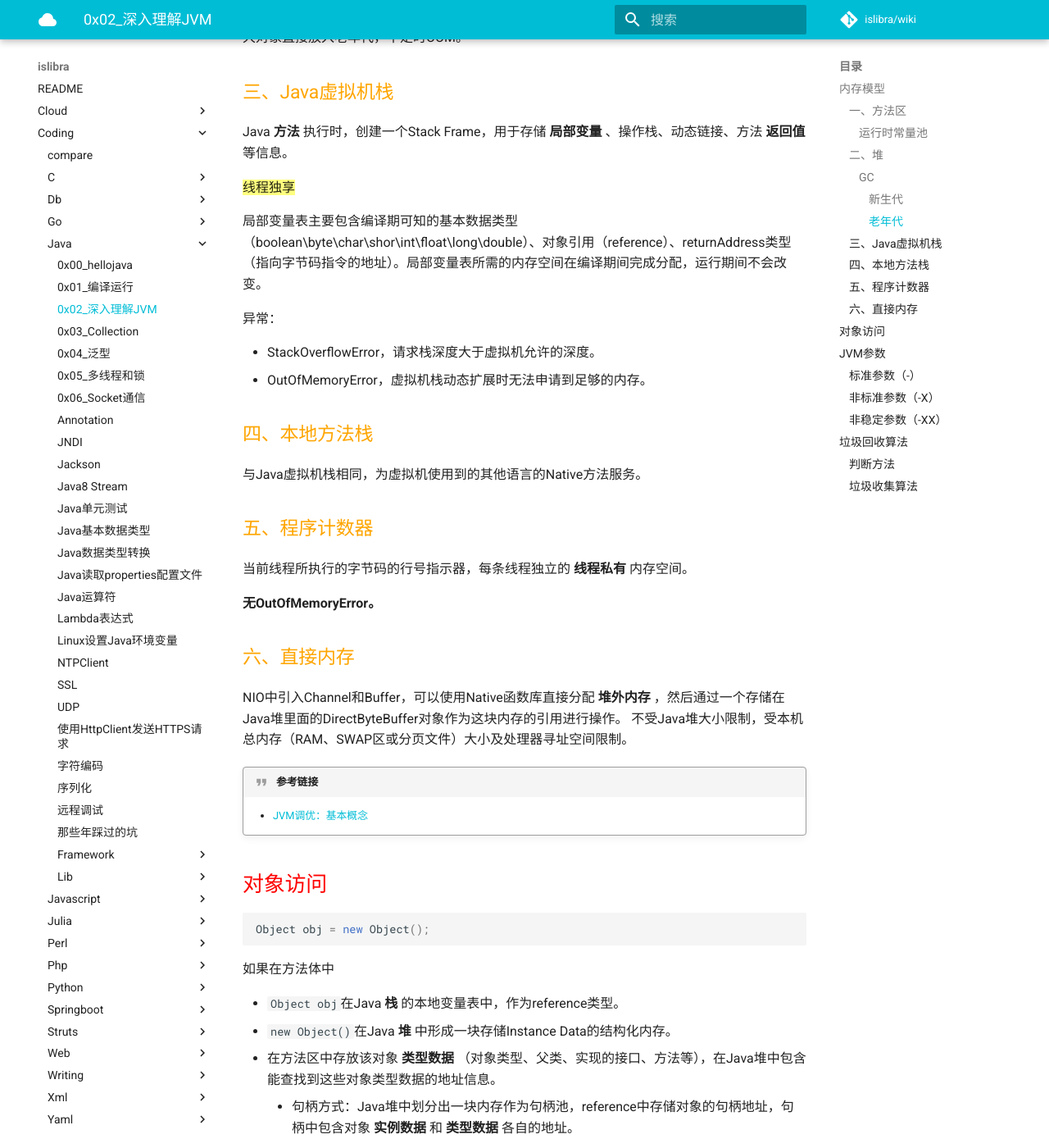
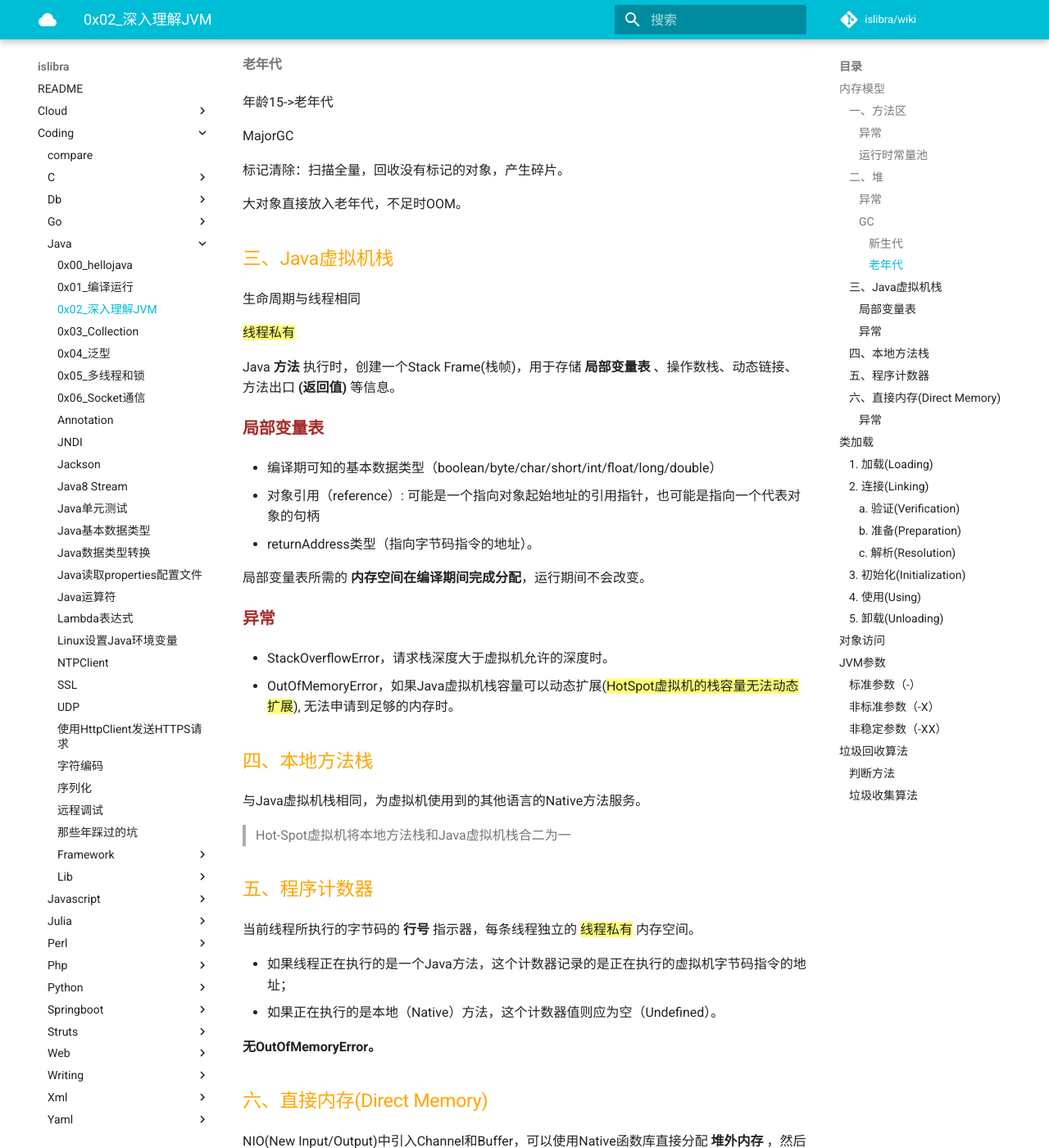
Before and after one commit to islibra/wiki, an MkDocs documentation site: the page built from docs/coding/java/0x02_深入理解JVM.md, in a window 1280 px wide and 1400 px high, scrolled down 1558 px. Shown: the whole window at 82% size. Built offline with MkDocs 1.6.1 and Material for MkDocs 9.7.7, drawn with Linux system fonts in a browser that asks for light colours; comment, search, counter and statistics services are not loaded; some of the changed text lies outside the part shown.

Commit message:
Update 0x02_深入理解JVM.md

````diff
--- a/docs/coding/java/0x02_深入理解JVM.md
+++ b/docs/coding/java/0x02_深入理解JVM.md
@@ -1,18 +1,22 @@
 # 0x02_深入理解JVM
+
+Java与C/C++最大的区别：内存动态分配和垃圾收集，无需为new写delete/free。
 
 ## 内存模型
 
 ### 一、方法区
 
+所有 {==线程共享==} 的内存区域。
+
 存储已被JVM加载的 **class**, jar, **常量**, **静态变量**, 即时编译器编译后的代码等, 包含类名称, 类型(枚举, 类, 接口), 字段, 方法
 
-各个 **线程共享** 的内存区域。
-
-HotSpot虚拟机的设计团队把GC扩展至方法区，并成为永久代（**Permanent Generation**）。后续规划搬迁至Native Memory。
+> HotSpot虚拟机的设计团队把GC扩展至方法区，并成为永久代（**Permanent Generation**）, 使用参数-XX:MaxPermSize设置上限, 更容易出现内存溢出。JDK8已搬迁至本地内存(Native Memory)中的元空间(Meta-space)。
 
 垃圾回收较少，主要针对 **常量池和对类型的卸载** 。
 
-异常：OutOfMemoryError，方法区无法满足内存分配需求。
+#### 异常
+
+- OutOfMemoryError，方法区无法满足内存分配需求。
 
 #### 运行时常量池
 
@@ -22,15 +26,17 @@ HotSpot虚拟机的设计团队把GC扩展至方法区，并成为永久代（**
 
 Java应用 1:1 JVM实例 1:1 堆
 
+所有{==线程共享==}的一块内存区域，在虚拟机启动时创建。
+
 存储 **new** 对象实例, this指针, **数组**
 
-所有{==线程共享==}的一块内存区域，在虚拟机启动时创建。
+{==GC的主要区域==}
 
-{==GC的主要区域==}，分为新生代和老年代。
+在启动参数中通过 **-Xms初始值** 和 **-Xmx最大值** 控制。
 
-在启动参数中通过-Xms初始值和-Xmx最大值控制。
+#### 异常
 
-异常：OutOfMemoryError，堆中没有内存完成实例分配，并且堆无法再扩展。
+- OutOfMemoryError: 堆中没有内存完成实例分配，并且堆无法再扩展。
 
 #### GC
 
@@ -62,35 +68,132 @@ MajorGC
 
 ### 三、Java虚拟机栈
 
-Java **方法** 执行时，创建一个Stack Frame，用于存储 **局部变量** 、操作栈、动态链接、方法 **返回值** 等信息。
+生命周期与线程相同
 
-{==线程独享==}
+{==线程私有==}
 
-局部变量表主要包含编译期可知的基本数据类型（boolean\byte\char\shor\int\float\long\double）、对象引用（reference）、returnAddress类型（指向字节码指令的地址）。局部变量表所需的内存空间在编译期间完成分配，运行期间不会改变。
+Java **方法** 执行时，创建一个Stack Frame(栈帧)，用于存储 **局部变量表** 、操作数栈、动态链接、方法出口 **(返回值)** 等信息。
 
-异常：
+#### 局部变量表
 
-+ StackOverflowError，请求栈深度大于虚拟机允许的深度。
-+ OutOfMemoryError，虚拟机栈动态扩展时无法申请到足够的内存。
+- 编译期可知的基本数据类型（boolean/byte/char/short/int/float/long/double）
+- 对象引用（reference）: 可能是一个指向对象起始地址的引用指针，也可能是指向一个代表对象的句柄
+- returnAddress类型（指向字节码指令的地址）。
+
+局部变量表所需的 **内存空间在编译期间完成分配**，运行期间不会改变。
+
+#### 异常
+
++ StackOverflowError，请求栈深度大于虚拟机允许的深度时。
++ OutOfMemoryError，如果Java虚拟机栈容量可以动态扩展({==HotSpot虚拟机的栈容量无法动态扩展==}), 无法申请到足够的内存时。
 
 ### 四、本地方法栈
 
 与Java虚拟机栈相同，为虚拟机使用到的其他语言的Native方法服务。
 
+> Hot-Spot虚拟机将本地方法栈和Java虚拟机栈合二为一
+
 ### 五、程序计数器
 
-当前线程所执行的字节码的行号指示器，每条线程独立的 **线程私有** 内存空间。
+当前线程所执行的字节码的 **行号** 指示器，每条线程独立的 {==线程私有==} 内存空间。
+
+- 如果线程正在执行的是一个Java方法，这个计数器记录的是正在执行的虚拟机字节码指令的地址；
+- 如果正在执行的是本地（Native）方法，这个计数器值则应为空（Undefined）。
 
 **无OutOfMemoryError。**
 
-### 六、直接内存
+### 六、直接内存(Direct Memory)
 
-NIO中引入Channel和Buffer，可以使用Native函数库直接分配 **堆外内存** ，然后通过一个存储在Java堆里面的DirectByteBuffer对象作为这块内存的引用进行操作。
+NIO(New Input/Output)中引入Channel和Buffer，可以使用Native函数库直接分配 **堆外内存** ，然后通过一个存储在Java堆里面的DirectByteBuffer对象作为这块内存的引用进行操作。
+
 不受Java堆大小限制，受本机总内存（RAM、SWAP区或分页文件）大小及处理器寻址空间限制。
+
+#### 异常
+
+- OutOfMemoryError, 动态扩展时超过物理内存限制
 
 
 !!! quote "参考链接"
     - [JVM调优：基本概念](https://mp.weixin.qq.com/s/iqgoKZOWz_RXxqclwoQlHg)
+
+
+## 类加载
+
+Java虚拟机把描述类的数据, 从class文件加载到内存(方法区), 并对数据进行校验、转换解析和初始化，最终形成可被虚拟机直接使用的Java类型
+
+运行期间进行
+
+!!! example "编写一个面向接口的应用, 运行时通过Java预置或 {==自定义的类加载器==}, 从网络加载一个 {==二进制字节流==}作为实际的实现类"
+
+### 1. 加载(Loading)
+
+### 2. 连接(Linking)
+
+#### a. 验证(Verification)
+
+#### b. 准备(Preparation)
+
+#### c. 解析(Resolution)
+
+### 3. 初始化(Initialization)
+
+1. 虚拟机启动时, 初始化包含main()的主类
+1. 由new, getstatic, putstatic, invokestatic指令触发
+
+    - 使用new关键字实例化对象
+    - 读取或设置类静态字段
+
+        > 被final修饰的常量, 已在编译期间把结果放入常量池
+
+    - 调用类静态方法
+
+1. 初始化类的时候, 如果其父类还没有初始化
+1. 使用java.lang.reflect包的方法对类进行反射调用的时候
+1. JDK 7: java.lang.invoke.MethodHandle实例解析结果为REF_getStatic, REF_putStatic, REF_invokeStatic, REF_newInvokeSpecial
+1. JDK 8: 接口中定义了被default关键字修饰的方法, 接口的实现类初始化时
+
+!!! note "被动引用, 不会触发类初始化"
+    1. 通过子类, 引用父类的静态字段, 只会导致父类初始化, 不会导致子类初始化
+
+        ```java
+        public class SuperClass {
+            static {
+                System.out.println("SuperClass init");
+            }
+
+            public static int value = 123;
+        }
+
+        public class SubClass extends SuperClass {
+            static {
+                System.out.println("SubClass init");
+            }
+        }
+
+        public class PassiveReference {
+            public static void main(String[] args) {
+                // SuperClass init
+                // 123
+                System.out.println(SubClass.value);
+            }
+        }
+        ```
+
+    1. 通过数组定义, 引用类, 不会触发类初始化
+
+        ```java
+        public class PassiveReference {
+            public static void main(String[] args) {
+                SuperClass[] spCls = new SuperClass[3];
+            }
+        }
+        ```
+
+        !!! tip "会触发[Lxxx.SuperClass的类初始化"
+
+### 4. 使用(Using)
+
+### 5. 卸载(Unloading)
 
 
 ## 对象访问
@@ -138,6 +241,7 @@ Object obj = new Object();
 - -XX:+HeapDumpOnOutOfMemoryError 内存溢出时dump内存快照。
 - -XX:HeapDumpPath=./java_pid.hprof Dump堆内存路径
 - -XX:+PrintGCDetails 每次GC时打印详细信息
+- -XX:+TraceClassLoading, 跟踪类加载过程
 
 
 ## 垃圾回收算法
````
